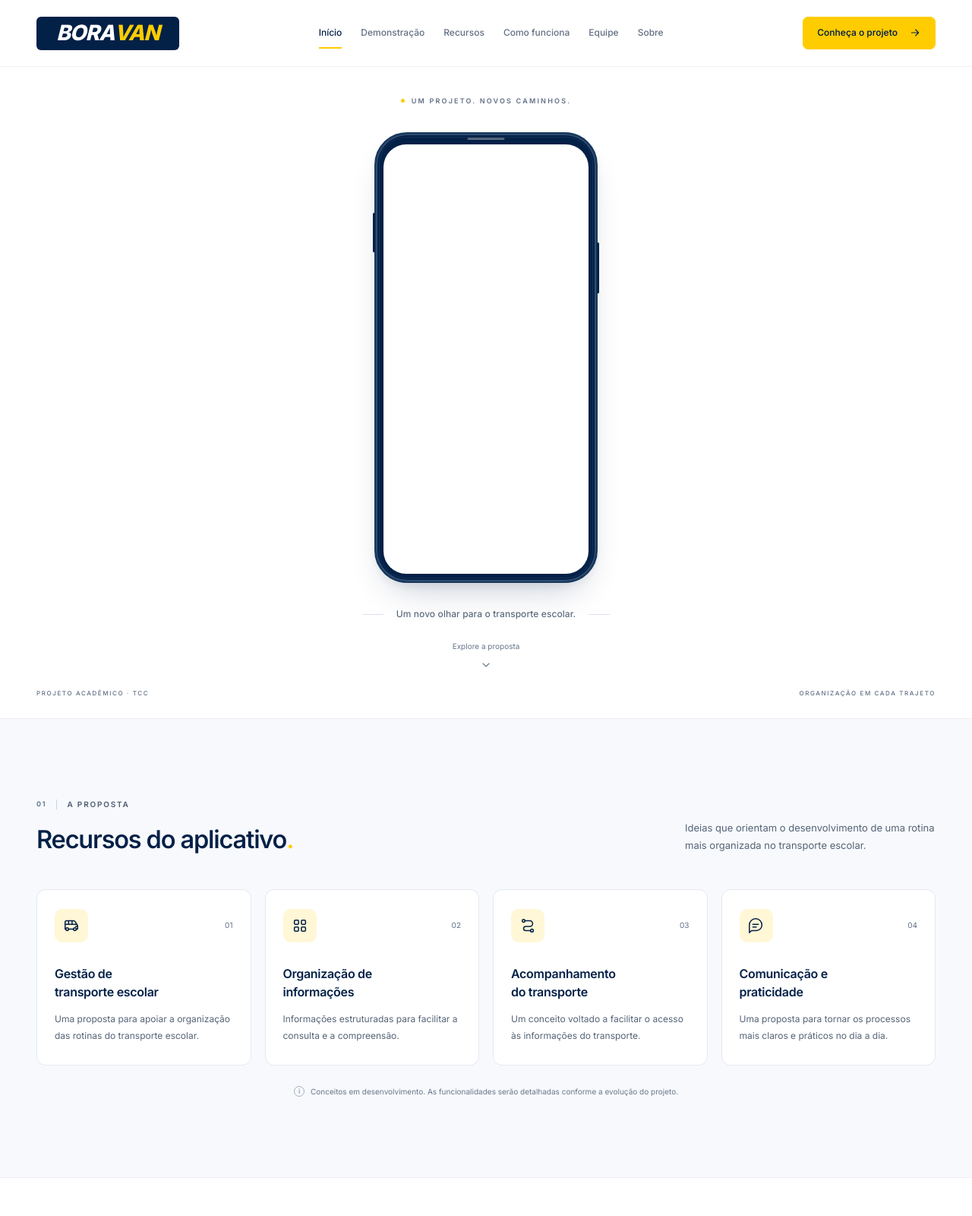
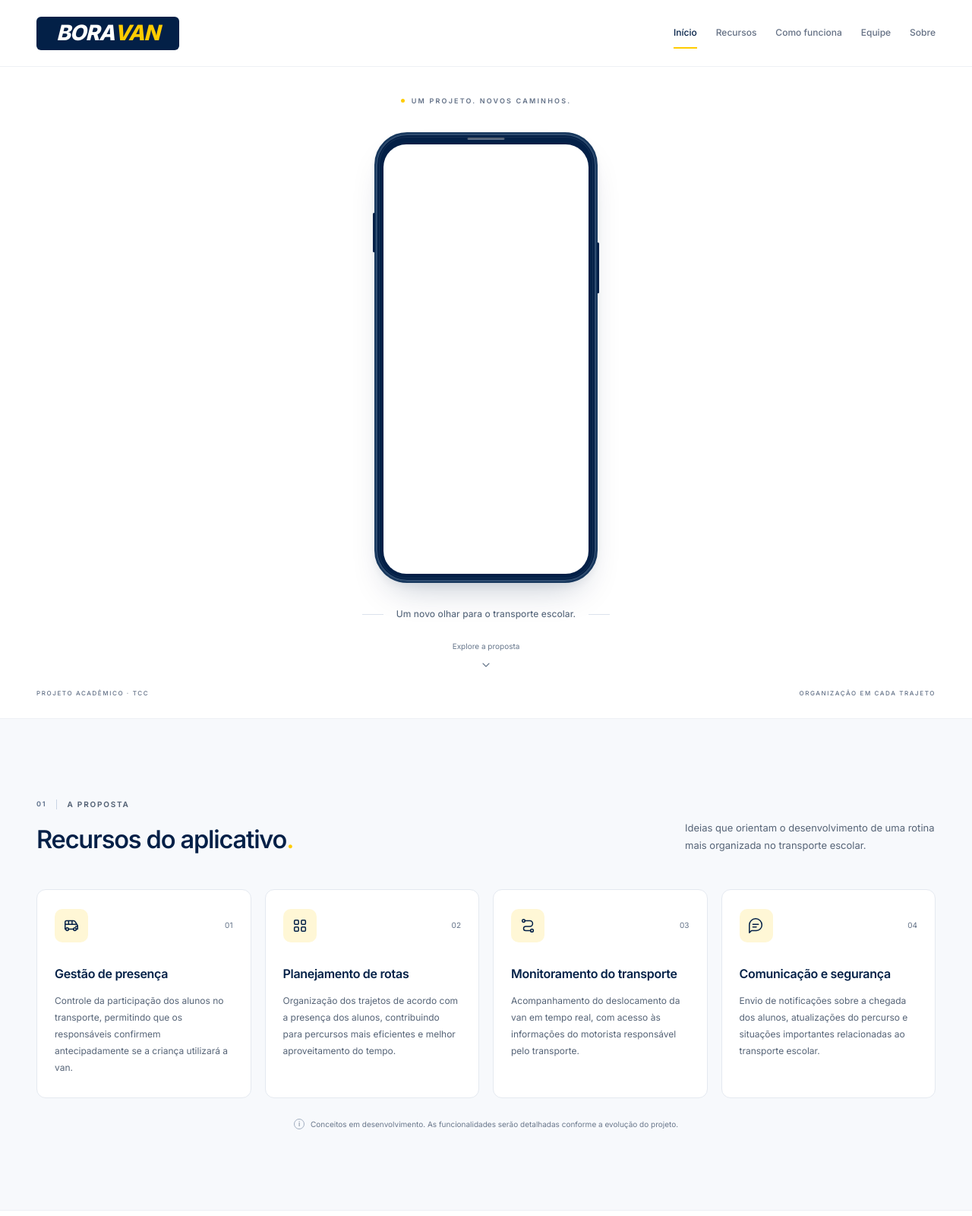
Before and after one commit to LuizHenrique008/site-institucional, a plain HTML site: page index.html in a window 1280 px wide. Shown: the top 1600 px of the page at 76% size. Drawn offline with Linux system fonts and the light colour scheme.

Commit message:
Simplifica navegação e atualiza recursos do BoraVan

```diff
--- a/css/style.css
+++ b/css/style.css
@@ -113,37 +113,6 @@ a:focus-visible {
 .skip-link:focus {
   transform: translateY(0);
 }
-.button {
-  display: inline-flex;
-  align-items: center;
-  justify-content: center;
-  gap: 15px;
-  background: var(--accent);
-  color: var(--navy);
-  border: 1px solid var(--accent);
-  border-radius: 7px;
-  font-weight: 550;
-  transition:
-    background 0.2s,
-    transform 0.2s,
-    box-shadow 0.2s;
-}
-.button:hover {
-  background: var(--accent-hover);
-  border-color: var(--accent-hover);
-  transform: translateY(-2px);
-  box-shadow: 0 5px 12px #03204715;
-}
-.button-small {
-  padding: 12px 18px;
-  font-size: 12px;
-  line-height: 1.4;
-  white-space: nowrap;
-}
-.button .icon {
-  width: 16px;
-  height: 16px;
-}
 
 /* Identidade BoraVan: assinatura em itálico, branco e amarelo sobre marinho. */
 .site-header {
@@ -197,7 +166,6 @@ a:focus-visible {
   gap: 25px;
   align-items: center;
   margin-left: auto;
-  margin-right: auto;
 }
 .nav-link {
   position: relative;
@@ -225,8 +193,7 @@ a:focus-visible {
 .nav-link.is-active::after {
   transform: scaleX(1);
 }
-.menu-toggle,
-.nav-cta {
+.menu-toggle {
   display: none;
 }
 
@@ -803,10 +770,6 @@ h3 {
     gap: 18px;
   }
 
-  .button-small {
-    padding: 11px 13px;
-    font-size: 11px;
-  }
   .nav-link {
     font-size: 11px;
   }
@@ -825,9 +788,6 @@ h3 {
     width: calc(100% - 48px);
   }
 
-  .header-cta {
-    display: none;
-  }
   .main-nav {
     margin: 0 0 0 auto;
     gap: 21px;
@@ -927,13 +887,6 @@ h3 {
     text-decoration-color: var(--accent);
     text-decoration-thickness: 2px;
     text-underline-offset: 6px;
-  }
-  .nav-cta {
-    display: inline-flex;
-    align-self: flex-start;
-    margin-top: 15px;
-    padding: 13px 18px;
-    font-size: 12px;
   }
 }
 @media (max-width: 760px) {
--- a/index.html
+++ b/index.html
@@ -77,22 +77,11 @@
           <a class="nav-link is-active" href="#inicio" aria-current="location"
             >Início</a
           >
-          <a class="nav-link" href="#demonstracao">Demonstração</a>
           <a class="nav-link" href="#recursos">Recursos</a>
           <a class="nav-link" href="#como-funciona">Como funciona</a>
           <a class="nav-link" href="#equipe">Equipe</a>
           <a class="nav-link" href="#sobre">Sobre</a>
-          <a class="button button-small nav-cta" href="#sobre"
-            >Conheça o projeto
-            <svg class="icon" aria-hidden="true" focusable="false">
-              <use href="#icon-arrow" /></svg
-          ></a>
         </nav>
-        <a class="button button-small header-cta" href="#sobre"
-          >Conheça o projeto
-          <svg class="icon" aria-hidden="true" focusable="false">
-            <use href="#icon-arrow" /></svg
-        ></a>
       </div>
     </header>
 
@@ -169,10 +158,11 @@
                     <use href="#icon-van" /></svg></span
                 ><span class="card-index">01</span>
               </div>
-              <h3>Gestão de<br />transporte escolar</h3>
+              <h3>Gestão de presença</h3>
               <p>
-                Uma proposta para apoiar a organização das rotinas do transporte
-                escolar.
+                Controle da participação dos alunos no transporte, permitindo
+                que os responsáveis confirmem antecipadamente se a criança
+                utilizará a van.
               </p>
             </article>
             <article class="resource-card reveal">
@@ -182,10 +172,11 @@
                     <use href="#icon-grid" /></svg></span
                 ><span class="card-index">02</span>
               </div>
-              <h3>Organização de<br />informações</h3>
+              <h3>Planejamento de rotas</h3>
               <p>
-                Informações estruturadas para facilitar a consulta e a
-                compreensão.
+                Organização dos trajetos de acordo com a presença dos alunos,
+                contribuindo para percursos mais eficientes e melhor
+                aproveitamento do tempo.
               </p>
             </article>
             <article class="resource-card reveal">
@@ -195,10 +186,10 @@
                     <use href="#icon-route" /></svg></span
                 ><span class="card-index">03</span>
               </div>
-              <h3>Acompanhamento<br />do transporte</h3>
+              <h3>Monitoramento do transporte</h3>
               <p>
-                Um conceito voltado a facilitar o acesso às informações do
-                transporte.
+                Acompanhamento do deslocamento da van em tempo real, com acesso
+                às informações do motorista responsável pelo transporte.
               </p>
             </article>
             <article class="resource-card reveal">
@@ -208,10 +199,11 @@
                     <use href="#icon-chat" /></svg></span
                 ><span class="card-index">04</span>
               </div>
-              <h3>Comunicação e<br />praticidade</h3>
+              <h3>Comunicação e segurança</h3>
               <p>
-                Uma proposta para tornar os processos mais claros e práticos no
-                dia a dia.
+                Envio de notificações sobre a chegada dos alunos, atualizações
+                do percurso e situações importantes relacionadas ao transporte
+                escolar.
               </p>
             </article>
           </div>
@@ -463,8 +455,7 @@
             <p>Organização em cada trajeto.</p>
           </div>
           <nav class="footer-nav" aria-label="Navegação do rodapé">
-            <a href="#demonstracao">Demonstração</a
-            ><a href="#recursos">Recursos</a
+            <a href="#recursos">Recursos</a
             ><a href="#como-funciona">Como funciona</a
             ><a href="#equipe">Equipe</a><a href="#sobre">Sobre</a>
           </nav>
--- a/js/script.js
+++ b/js/script.js
@@ -44,7 +44,7 @@
     if (menuButton.getAttribute("aria-expanded") !== "true") return;
     if (event.key === "Escape") closeMenu(true);
     if (event.key === "Tab" && mobileViewport.matches) {
-      const lastLink = navigation.querySelector(".nav-cta");
+      const lastLink = navLinks[navLinks.length - 1];
       if (event.shiftKey && document.activeElement === menuButton) {
         event.preventDefault();
         lastLink.focus();
@@ -82,16 +82,6 @@
     document
       .querySelectorAll("main section[id]")
       .forEach((section) => sectionObserver.observe(section));
-    const demonstrationObserver = new IntersectionObserver(
-      (entries) => {
-        entries.forEach((entry) => {
-          if (entry.isIntersecting && window.location.hash === "#demonstracao")
-            setActiveLink("demonstracao");
-        });
-      },
-      { threshold: 0.6 },
-    );
-    demonstrationObserver.observe(document.getElementById("demonstracao"));
     if (!reducedMotion.matches) {
       const revealObserver = new IntersectionObserver(
         (entries) => {
```
Also changed, not shown: 1 other file.
